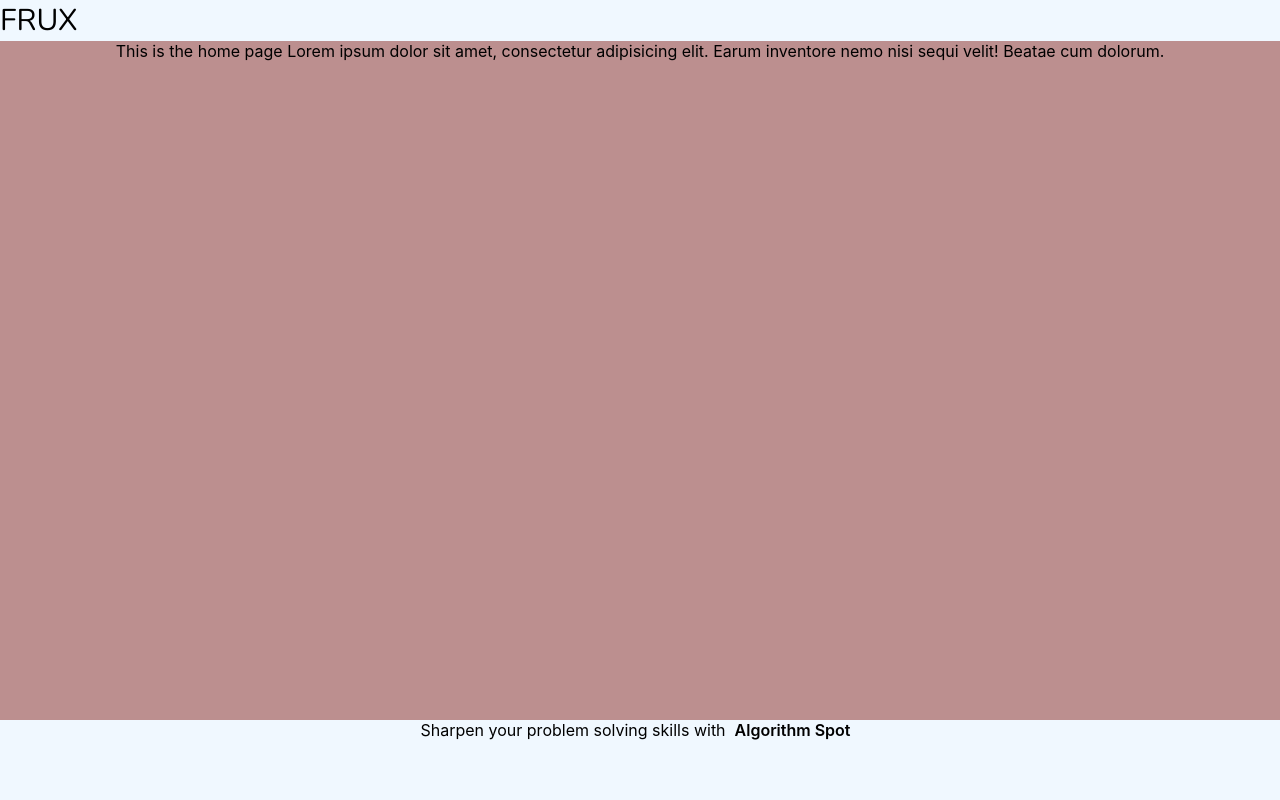
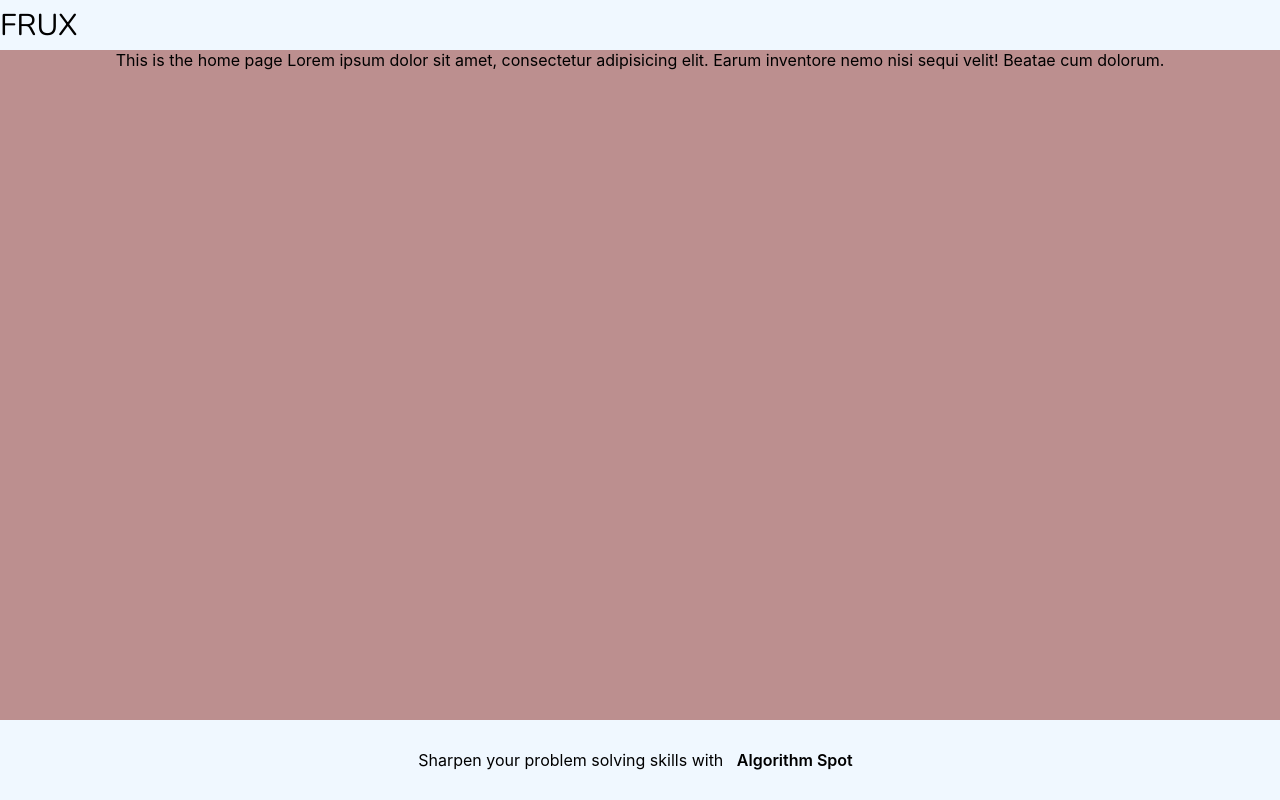
Before and after one commit to giftdavid101/F_giiRmUffXttt, a React (Create React App) app in the folder my-app/: page / in a window 1280 px wide. Built offline with nearby package versions, Linux system fonts and the light colour scheme.

Commit message:
fix footer

```diff
--- a/my-app/src/components/organisms/footer.tsx
+++ b/my-app/src/components/organisms/footer.tsx
@@ -18,11 +18,9 @@ const Footer = () => {
 const FooterStyle = styled.div`
   width: 100%;
   min-height: 80px;
-  .foot {
-    display: flex;
-    justify-content: center;
-    align-items: center;
-  }
+  display: flex;
+  justify-content: center;
+  align-items: center;
 
   .algorithm-spot {
     margin: 0 6px;
--- a/my-app/src/components/organisms/header.tsx
+++ b/my-app/src/components/organisms/header.tsx
@@ -13,8 +13,7 @@ const Header = () => {
 
 const HeaderStyle = styled.header`
   width: 100%;
-  //height: 50px;
-  //grid-row: 1;
+  height: 50px;
   box-shadow: rgba(0, 0, 0, 0.24) 0 3px 8px;
   display: flex;
   align-items: center;
```
